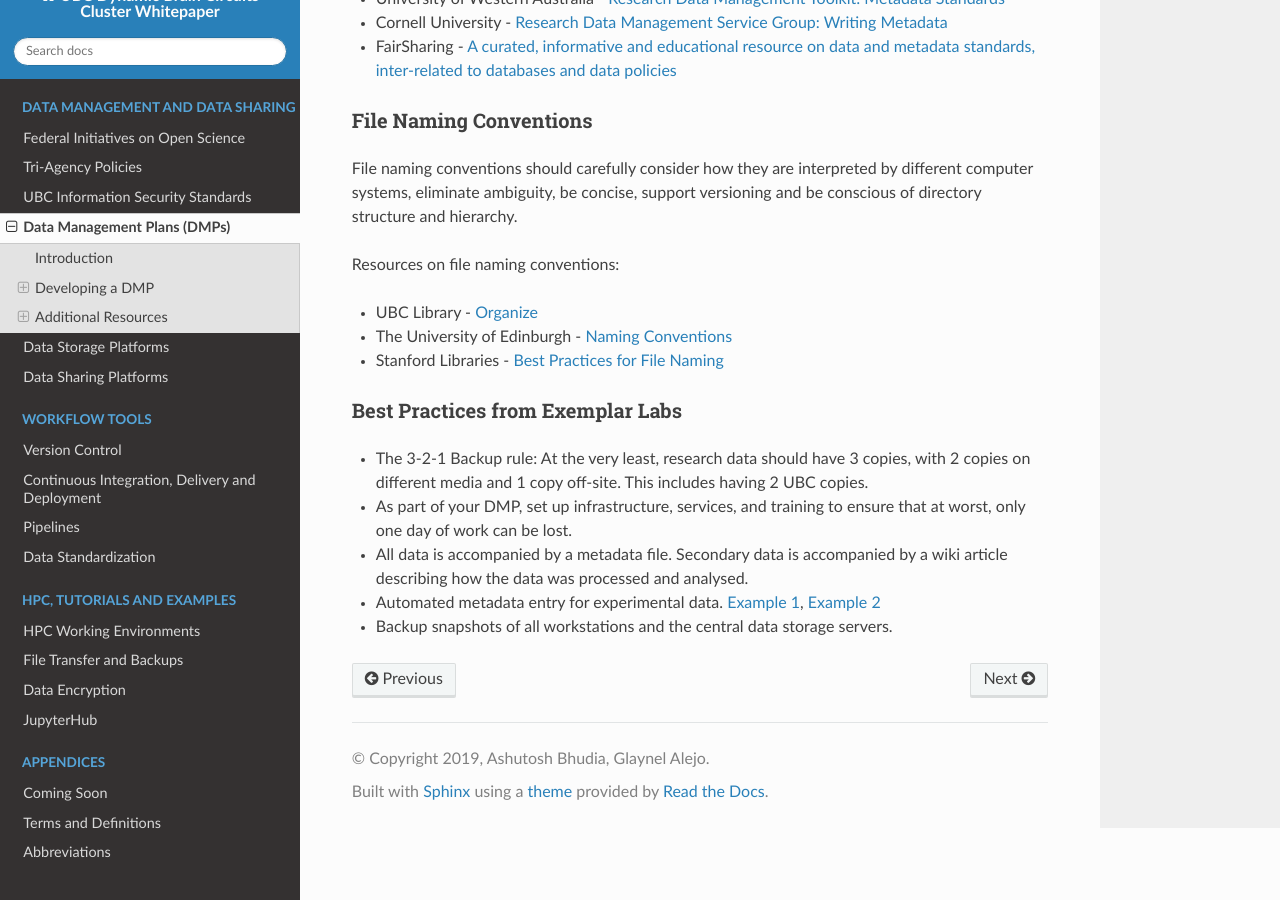
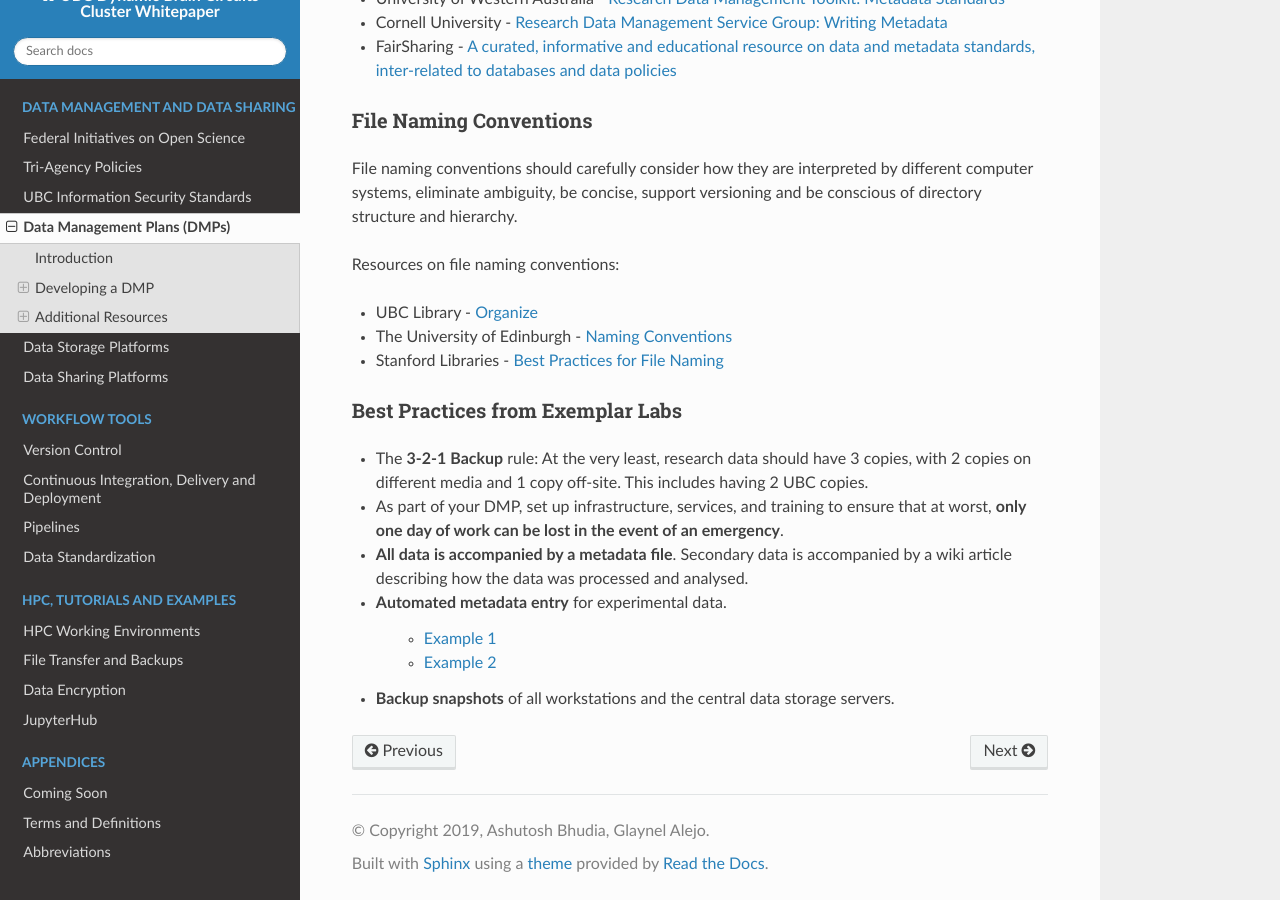
Before and after one commit to ubcbraincircuits/whitepaper, a Sphinx documentation site: the page built from source/dmp/index.rst, in a window 1280 px wide and 900 px high, scrolled down 1523 px. Built offline with Sphinx 7.4.7 and the Read the Docs theme 2.0.0, drawn with Linux system fonts in a browser that asks for light colours; pages that are not in the unit, such as notebooks, are missing from menus.

```diff
--- a/source/dmp/index.rst
+++ b/source/dmp/index.rst
@@ -58,8 +58,12 @@ Resources on file naming conventions:
 Best Practices from Exemplar Labs
 ---------------------------------
 
-* The 3-2-1 Backup rule: At the very least, research data should have 3 copies, with 2 copies on different media and 1 copy off-site. This includes having 2 UBC copies.
-* As part of your DMP, set up infrastructure, services, and training to ensure that at worst, only one day of work can be lost.
-* All data is accompanied by a metadata file. Secondary data is accompanied by a wiki article describing how the data was processed and analysed.
-* Automated metadata entry for experimental data. `Example 1 <http://doi.org/10.5281/zenodo.3268838>`_, `Example 2 <http://github.com/cortex-lab/alyx>`_
-* Backup snapshots of all workstations and the central data storage servers.
+* The **3-2-1 Backup** rule: At the very least, research data should have 3 copies, with 2 copies on different media and 1 copy off-site. This includes having 2 UBC copies.
+* As part of your DMP, set up infrastructure, services, and training to ensure that at worst, **only one day of work can be lost in the event of an emergency**.
+* **All data is accompanied by a metadata file**. Secondary data is accompanied by a wiki article describing how the data was processed and analysed.
+* **Automated metadata entry** for experimental data.
+
+	- `Example 1 <http://doi.org/10.5281/zenodo.3268838>`_
+	- `Example 2 <http://github.com/cortex-lab/alyx>`_
+
+* **Backup snapshots** of all workstations and the central data storage servers.
```
